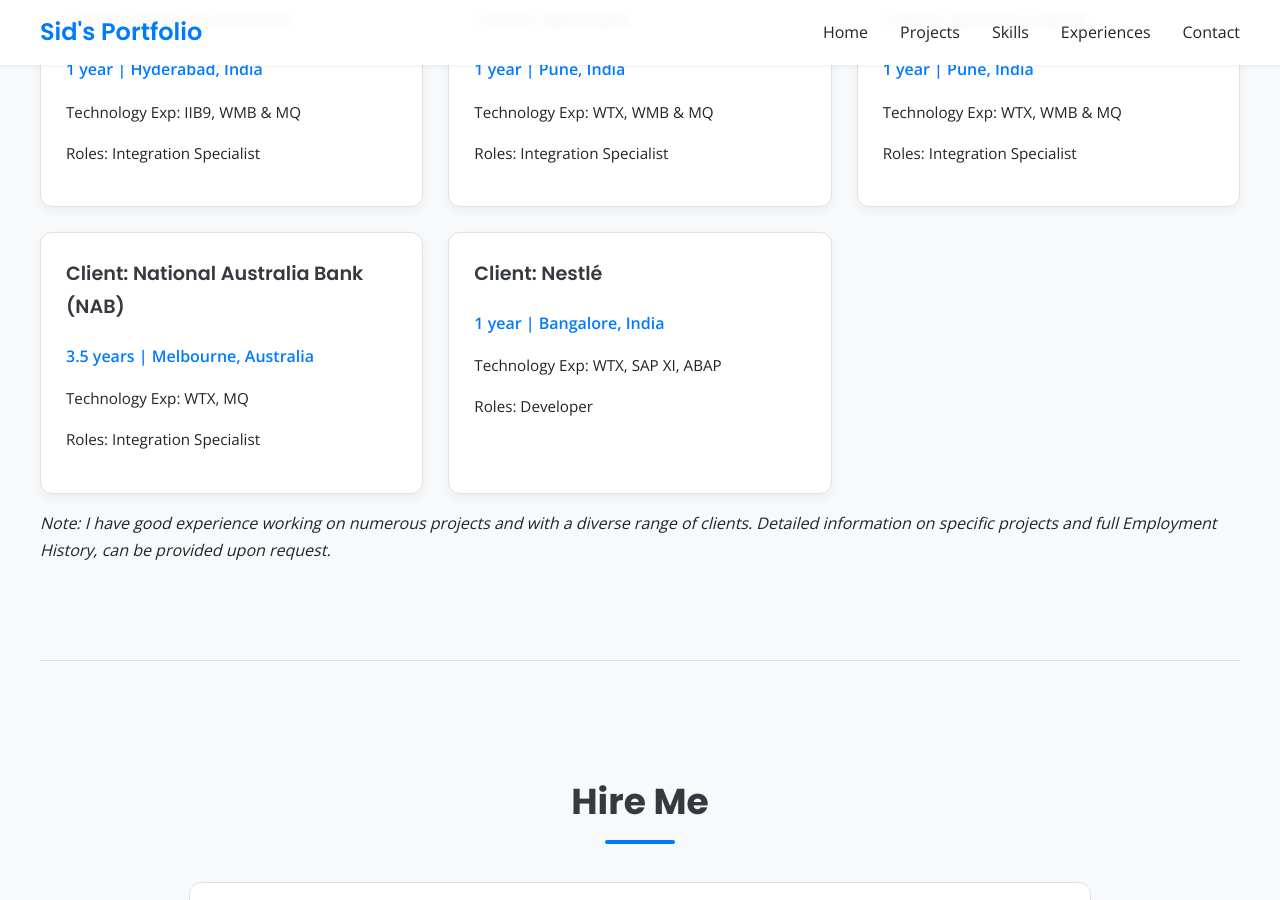
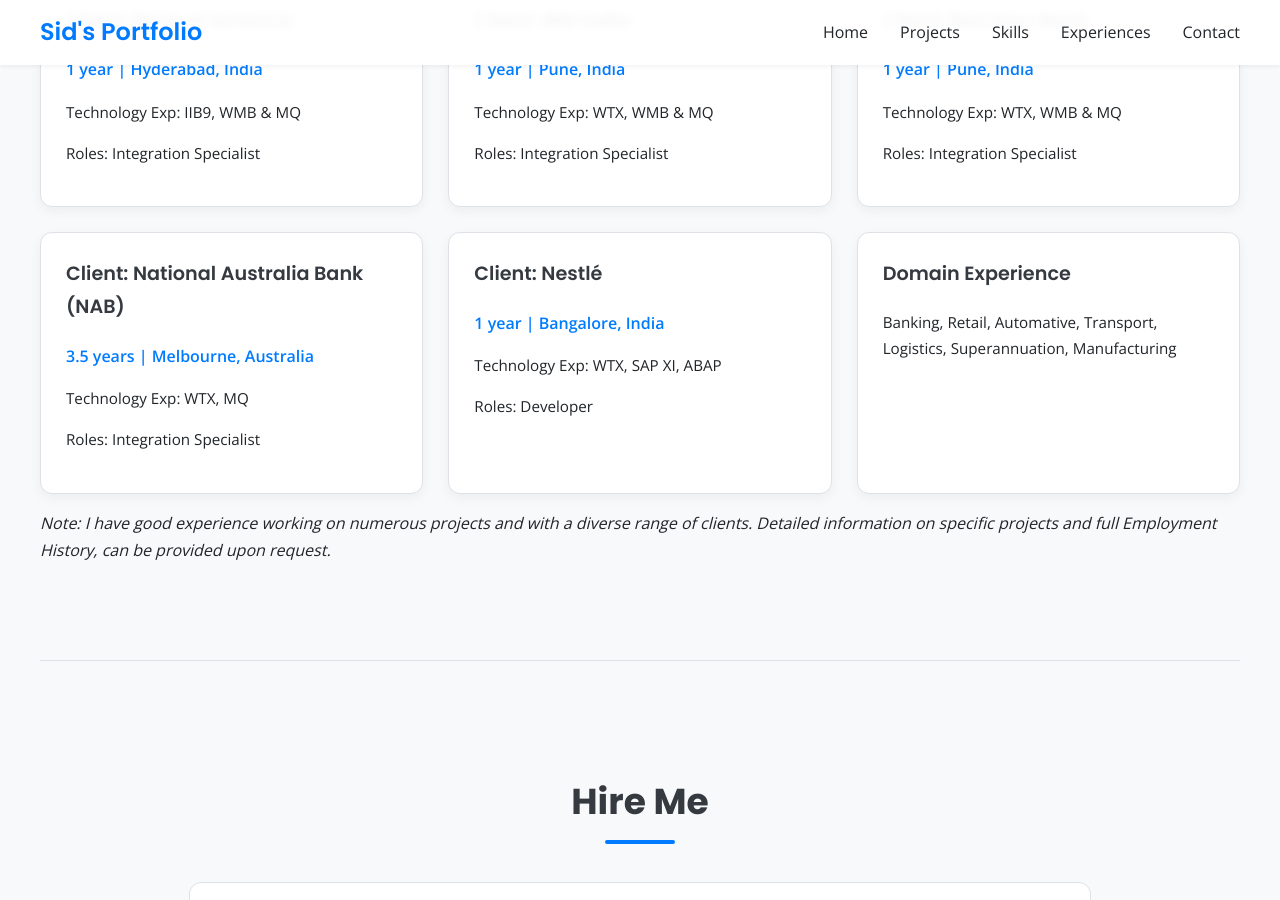
Before and after one commit to sid-inthub/sid-inthub.github.io, a Jekyll site: the page built from index.md, in a window 1280 px wide and 900 px high, scrolled down 6270 px. Built offline with Jekyll 4.4.1, drawn with Linux system fonts in a browser that asks for light colours.

Commit message:
add Domain Exp

```diff
--- a/index.md
+++ b/index.md
@@ -357,6 +357,11 @@
           <p class="experience-tech">Technology Exp: WTX, SAP XI, ABAP</p>
           <p class="experience-tech">Roles: Developer</p>
         </div>
+        <div class="experience-card">
+          <h3 class="experience-name">Domain Experience</h3>
+          <!-- <p class="experience-issuer">-----------------------------</p> -->
+          <p class="experience-tech">Banking, Retail, Automative, Transport, Logistics, Superannuation, Manufacturing</p>
+        </div>
       </div>
       <!-- <hr class="section-divider" /> -->
       <p><em>Note: I have good experience working on numerous projects and with a diverse range of clients. Detailed information on specific projects and full Employment History, can be provided upon request.</em></p>
```
